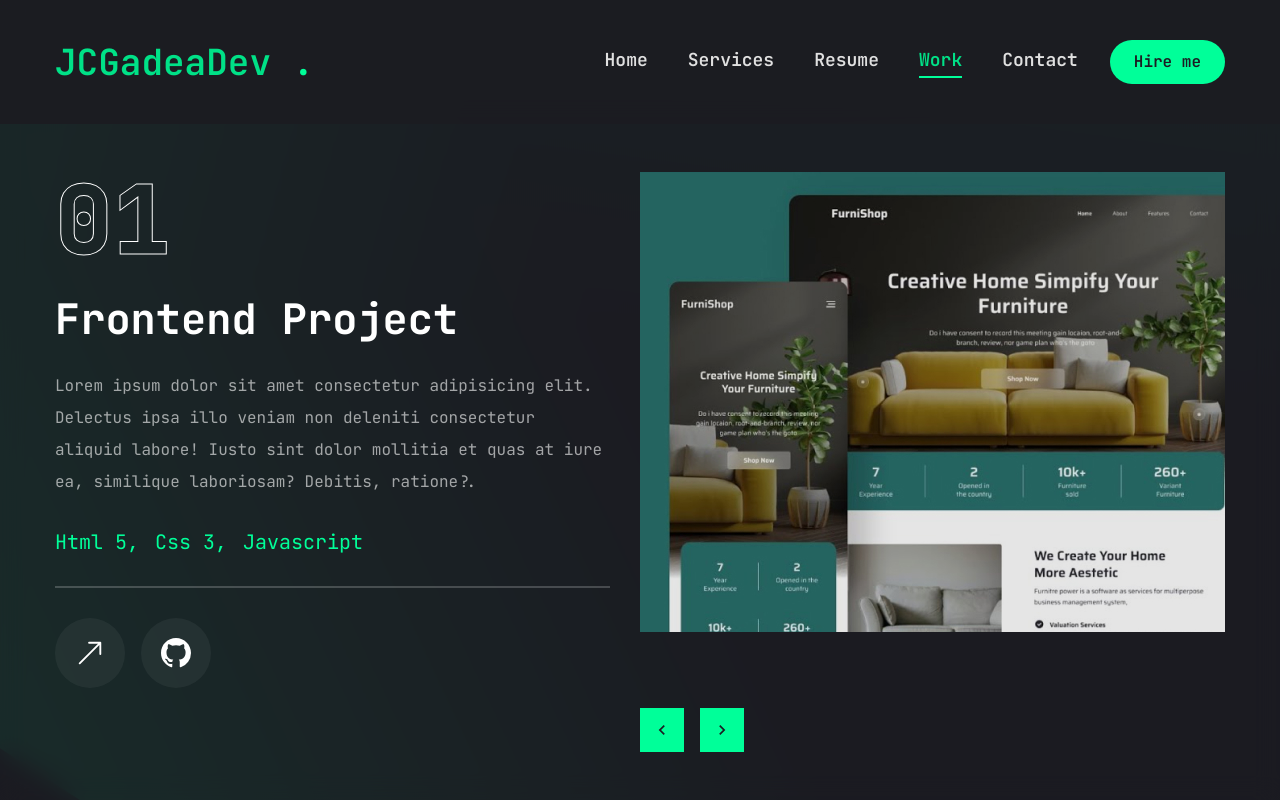
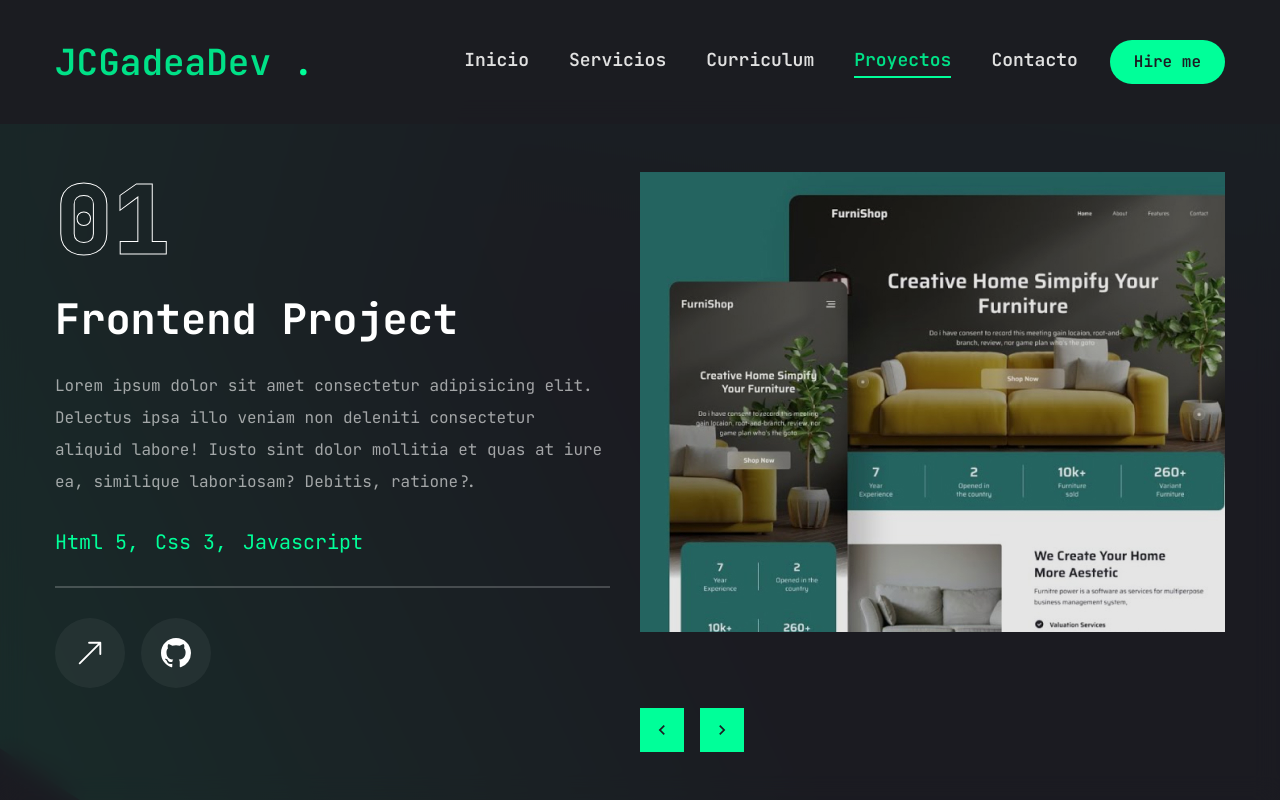
Before and after one commit to JCGadeaDev/Portafolio_JCGadea, a Next.js app: page /work in a window 1280 px wide. Built offline with nearby package versions, Linux system fonts and the light colour scheme.

Commit message:
Layout, Page Resume tamaños div, Mobilenav, Nav, idioma

```diff
--- a/app/layout.jsx
+++ b/app/layout.jsx
@@ -16,8 +16,8 @@ const jetbrainsMono = JetBrains_Mono({
 
 
 export const metadata = {
-  title: "Portfolio JCGadeaDev",
-  description: "Generated by create next app",
+  title: "Portafolio JCGadeaDev",
+  description: "Portafolio Personal",
 };
 
 export default function RootLayout({ children }) {
--- a/app/resume/page.jsx
+++ b/app/resume/page.jsx
@@ -57,33 +57,33 @@ import { motion } from "framer-motion";
 
 //About data
 const about = {
-  title: "About me",
+  title: "Sobre mí",
   description:
     "Lorem ipsum dolor sit amet consectetur adipisicing elit. Illo quo odio neque fugiat labore. Aliquid minima qui aspernatur laboriosam ipsum doloribus vel sapiente aperiam libero, eum eveniet excepturi ullam vitae?",
   info: [
     {
-      fieldName: "Name",
+      fieldName: "Nombre: ",
       fieldValue: "Juan Carlos Gadea",
     },
     {
-      fieldName: "Phone",
+      fieldName: "Teléfono: ",
       fieldValue: "(+505)85785399 / (+39)3444528131",
     },
     {
-      fieldName: "Experience",
+      fieldName: "Experiencia: ",
       fieldValue: "4+ Years",
     },
     {
-      fieldName: "Email",
+      fieldName: "Correo: ",
       fieldValue: "jcgambeta89@gmail.com",
     },
     {
-      fieldName: "Freelance",
-      fieldValue: "Available",
+      fieldName: "Freelance: ",
+      fieldValue: "Disponible",
     },
     {
-      fieldName: "Languages",
-      fieldValue: "Spanish, English",
+      fieldName: "Idiomas: ",
+      fieldValue: "Español, Inglés",
     },
   ],
 };
@@ -91,7 +91,7 @@ const about = {
 //Experience Data
 const experience = {
   icon: "/assets/resume/badge.svg",
-  title: "My Experience",
+  title: "Mi Experiencia",
   description:
     "Lorem ipsum dolor sit amet consectetur adipisicing elit. Quam illum nobis officia doloribus optio pariatur ducimus tempore, quos assumenda quae asperiores ullam veritatis, earum ratione ab labore adipisci rerum officiis.",
   items: [
@@ -131,7 +131,7 @@ const experience = {
 //Education Data
 const education = {
   icon: "/assets/resume/cap.svg",
-  title: "My Education",
+  title: "Mis Estudios",
   description:
     "Lorem ipsum dolor sit amet consectetur adipisicing elit. Quam illum nobis officia doloribus optio pariatur ducimus tempore, quos assumenda quae asperiores ullam veritatis, earum ratione ab labore adipisci rerum officiis.",
   items: [
@@ -195,7 +195,7 @@ const education = {
 
 //Skills Data
 const skills = {
-  title: "My Skills",
+  title: "Stack Tecnológico",
   description:
     "Estoy en constante aprendizaje y abierto a incorporar nuevas tecnologías que aporten valor a cada proyecto. Algunas de las tecnologías que manejo y en las que sigo perfeccionando mis habilidades son:",
   categories: [
@@ -292,17 +292,17 @@ const Resume = () => {
           defaultValue="experience"
           className="flex flex-col xl:flex-row gap-[60px]"
         >
-          <TabsList className="flex flex-col w-full max-w-[380px] mx-auto xl:mx-0 gap-6">
-            <TabsTrigger value="experience">Experience</TabsTrigger>
-            <TabsTrigger value="education">Education</TabsTrigger>
-            <TabsTrigger value="skills">Skills</TabsTrigger>
-            <TabsTrigger value="about">About me</TabsTrigger>
+          <TabsList className="flex flex-col w-full max-w-[380px] mx-auto xl:mx-0 gap-6 pt-8">
+            <TabsTrigger value="experience">Experiencia</TabsTrigger>
+            <TabsTrigger value="education">Educación</TabsTrigger>
+            <TabsTrigger value="skills">Stack Tecnológico</TabsTrigger>
+            <TabsTrigger value="about">Sobre</TabsTrigger>
           </TabsList>
           {/* Content */}
           <div className="min-h-[70vh] w-full">
             {/* experience */}
             <TabsContent value="experience" className="w-full">
-              <div className="flex flex-col gap-[30px] text-center xl:text-left">
+              <div className="flex flex-col gap-[30px] text-center xl:text-left pt-8">
                 <h3 className="text-4xl font-bold">{experience.title}</h3>
                 <p className="max-w-[600px] text-white/60 mx-auto xl:mx-0">
                   {experience.description}
@@ -333,7 +333,7 @@ const Resume = () => {
             </TabsContent>
             {/* education */}
             <TabsContent value="education" className="w-full">
-              <div className="flex flex-col gap-[30px] text-center xl:text-left">
+              <div className="flex flex-col gap-[30px] text-center xl:text-left pt-8">
                 <h3 className="text-4xl font-bold">{education.title}</h3>
                 <p className="max-w-[600px] text-white/60 mx-auto xl:mx-0">
                   {education.description}
@@ -364,13 +364,14 @@ const Resume = () => {
             </TabsContent>
             {/* skills */}
             <TabsContent value="skills" className="w-full h-full">
-              <div className="flex flex-col gap-[30px]">
-                <div className="flex flex-col gap-[30px] xl:text-left">
+
+                <div className="flex flex-col gap-[30px] xl:text-left pt-8">
                   <h3 className="text-4xl font-bold">{skills.title}</h3>
                   <p className="max-w-[800px] text-white/60 mx-auto xl:mx-0 text-justify">
                     {skills.description}
                   </p>
                 </div>
+                <div className="flex flex-col gap-[30px]">
                 {skills.categories.map((category, idx) => (
                   <div key={idx} className="mb-8">
                     <h4 className="text-2xl font-semibold mb-4 text-accent">
@@ -403,7 +404,7 @@ const Resume = () => {
               value="about"
               className="w-full text-center xl:text-left"
             >
-              <div className="flex flex-col gap-[30px]">
+              <div className="flex flex-col gap-[30px] text-center xl:text-left pt-8">
                 <h3 className="text-4xl font-bold">{about.title}</h3>
                 <p className="max-w-[600px] text-white/60 mx-auto xl:mx-0 ">
                   {about.description}
--- a/components/MobileNav.jsx
+++ b/components/MobileNav.jsx
@@ -9,11 +9,11 @@ import Link from "next/link";
 import { CiMenuFries } from "react-icons/ci";
 
 const links = [
-  { name: "home", path: "/" },
-  { name: "services", path: "/services" },
-  { name: "resume", path: "/resume" },
-  { name: "work", path: "/work" },
-  { name: "contact", path: "/contact" },
+  { name: "inicio", path: "/" },
+  { name: "servicios", path: "/services" },
+  { name: "curriculum", path: "/resume" },
+  { name: "proyectos", path: "/work" },
+  { name: "contacto", path: "/contact" },
 ];
 
 const MobileNav = () => {
--- a/components/Nav.jsx
+++ b/components/Nav.jsx
@@ -5,23 +5,23 @@ import { usePathname } from "next/navigation";
 
 const links = [
   {
-    name: "home",
+    name: "inicio",
     path: "/",
   },
   {
-    name: "services",
+    name: "servicios",
     path: "/services",
   },
   {
-    name: "resume",
+    name: "curriculum",
     path: "/resume",
   },
   {
-    name: "work",
+    name: "proyectos",
     path: "/work",
   },
   {
-    name: "contact",
+    name: "contacto",
     path: "/contact",
   },
 ];
```
